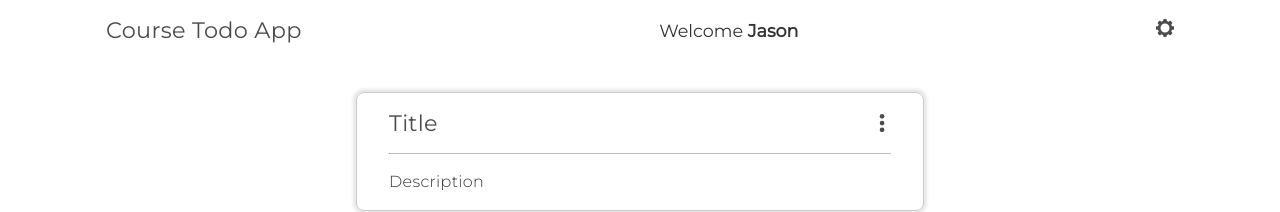
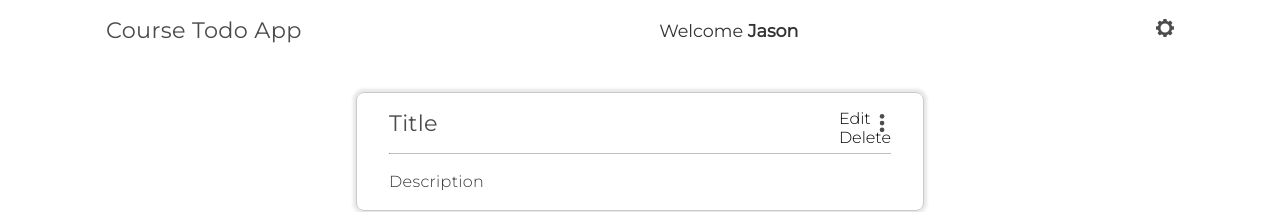
Before and after one commit to Jason-Azevedo/CourseFullStackApp, a React (Create React App) app in the folder frontend/: page / in a window 1280 px wide. Both pictures are taken after a click on the element 882 px from the left and 123 px from the top of the page. Shown: the top 212 px of the page. Built offline with nearby package versions, Linux system fonts and the light colour scheme.

Commit message:
Implemented ability to show the context menu when dots clicked

```diff
--- a/frontend/src/Components/Todo.js
+++ b/frontend/src/Components/Todo.js
@@ -1,12 +1,20 @@
-import React from "react";
+import React, {useState} from "react";
 
 export default function Todo() {
+  const [showContextMenu, setShowContextMenu] = useState(false);
+  const showMenu = () => {
+    setShowContextMenu(prev => !prev);
+  }
+
   return (
     <div className="todo">
       <div className="todo__header">
         <h3 className="title--sm">Title</h3>
-        <span className="icon--dots clickable"></span>
-        <div className="todo__context-menu">{/* Options Context Menu */}</div>
+        <span className="icon--dots clickable" onClick={showMenu}></span>
+        <div className={`todo__context-menu ${showContextMenu ? "show" : ""}`}>
+          <p><span className="icon--pencil"></span> Edit</p>
+          <p><span className="icon--trash"></span> Delete</p>
+        </div>
       </div>
 
       <hr />
--- a/frontend/src/Styles/Components/Blocks/_todo.scss
+++ b/frontend/src/Styles/Components/Blocks/_todo.scss
@@ -12,9 +12,14 @@
   }
 
   &__context-menu {
+    display: none;
     position: absolute;
     right: 0;
     top: 0;
+
+    &.show {
+      display: block;
+    }
   }
 
   hr {
```
